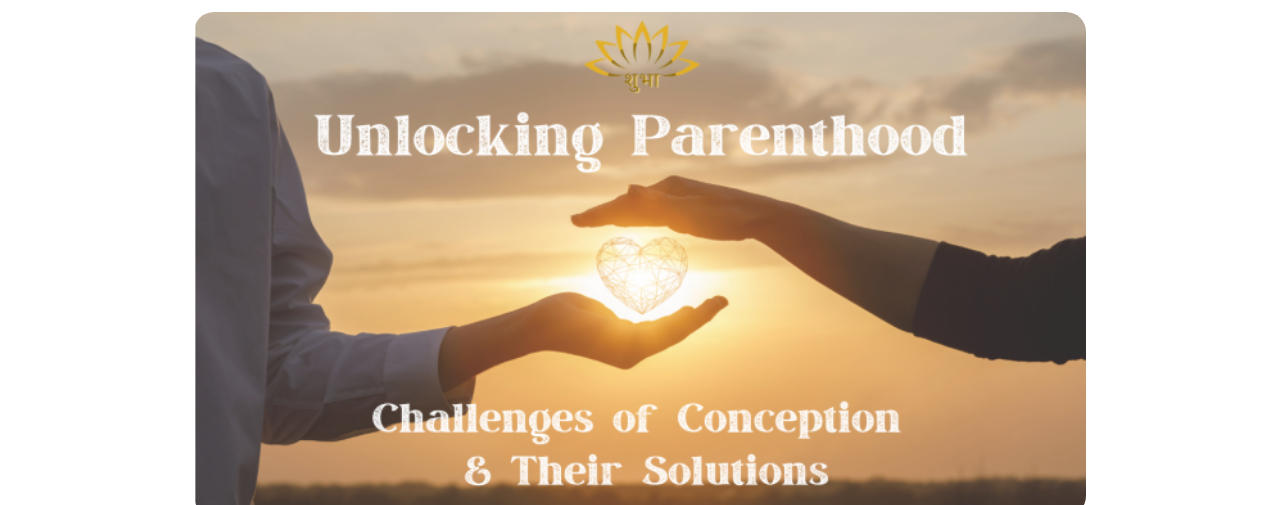
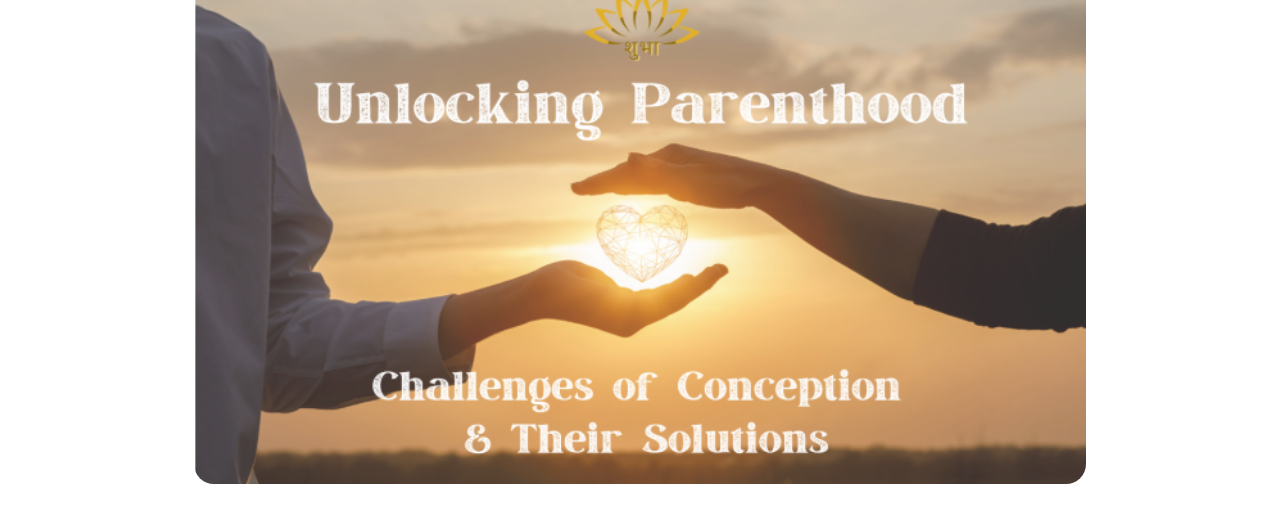
Before and after one commit to PRUTHVISHARMATP/HEALING, a plain HTML site: page html/Unlocking Parenthood.html in a window 1280 px wide. Shown: the part 114-619 px from the top of the page. Drawn offline with nearby package versions, Linux system fonts and the light colour scheme.

Commit message:
Update Unlocking Parenthood.html

```diff
--- a/html/Unlocking Parenthood.html
+++ b/html/Unlocking Parenthood.html
@@ -75,7 +75,7 @@
   </nav>
 
   <!-- Main Content -->
-  <main class="container py-5 mt-0">
+  <main class="container py-3 mt-0">
     <section class="section-content text-center">
       <h2 class="section-title">Unlocking Parenthood</h2>
       <img id="poc1" src="/img/Screenshot 2025-06-09 150609.png" alt="Unlocking Parenthood Image" style="width: 80%; margin: 30px auto; display: block; border-radius: 20px;">
```
